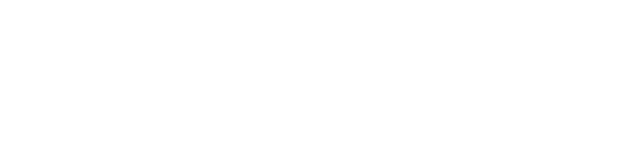
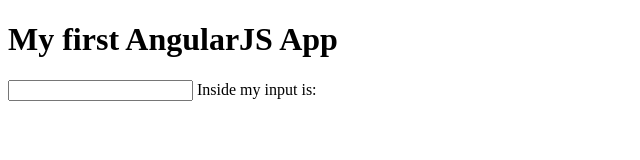
Before and after one commit to Rexie18/AngularJS, a plain HTML site: page index.html in a window 1280 px wide. Shown: the whole page, without its empty margins (0-640 px from the left). Drawn offline with Linux system fonts and the light colour scheme.

Commit message:
Update index.html

```diff
--- a/index.html
+++ b/index.html
@@ -7,8 +7,10 @@
     <title>My first AngularJS App</title>
   </head>
   <body>
+    <h1>My first AngularJS App</h1>
     <div ng-controller="MyFirstController">
-
+      <input type="text" ng-model="name">
+      Inside my input is: {{name}}
     </div>
   </body>
 </html>
```
